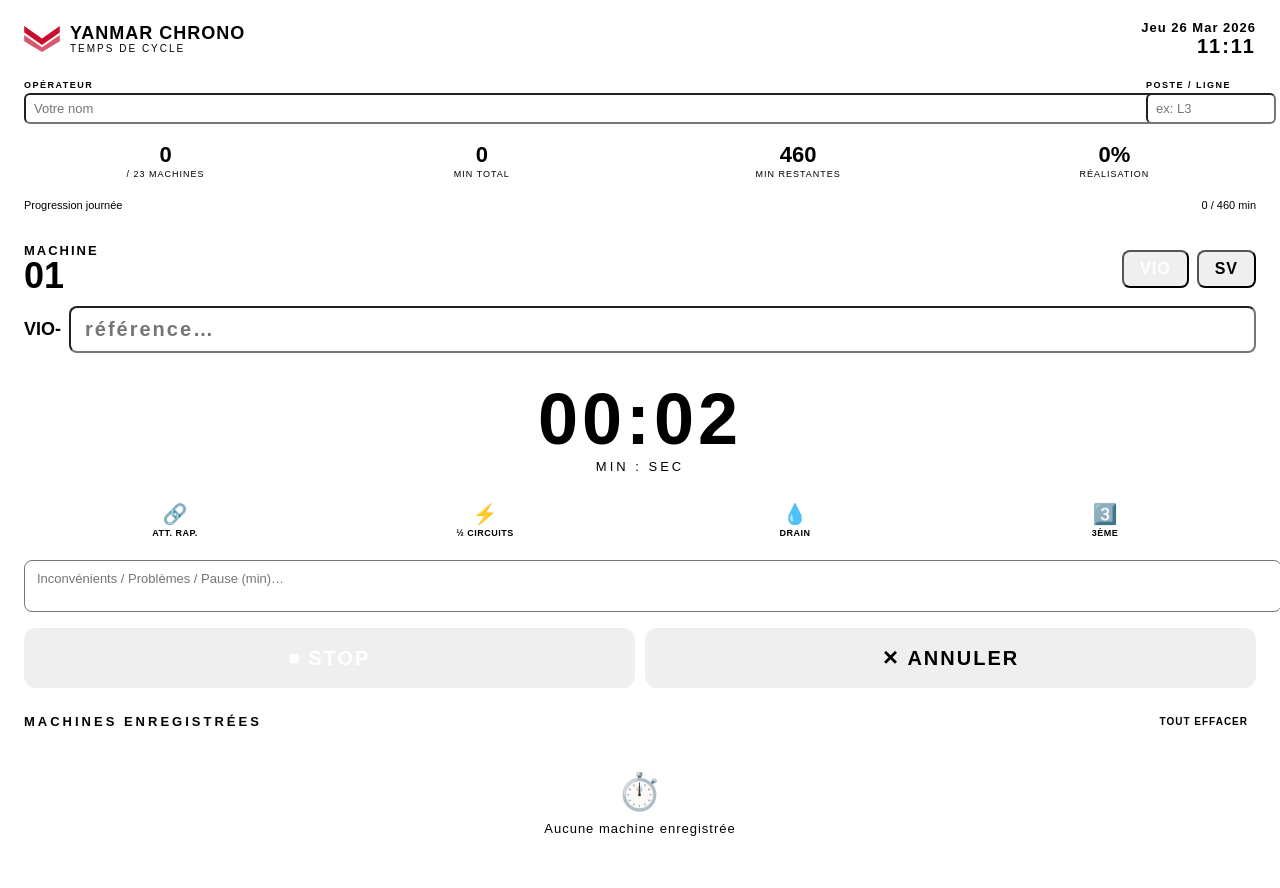
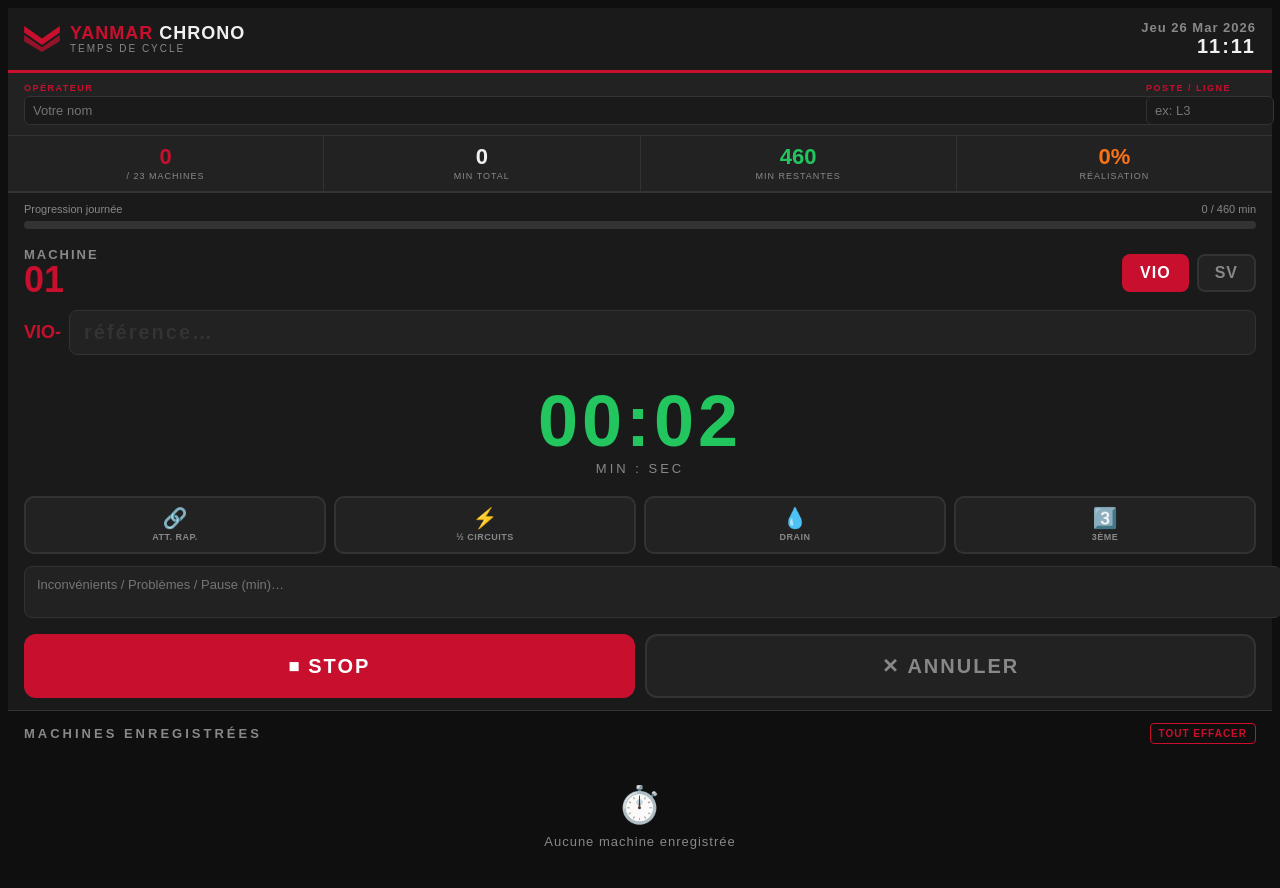
Before and after one commit to deviiyaffa/Yanmar, a plain HTML site: page index.html in a window 1280 px wide. Both pictures are taken after a click on the button "▶ DÉMARRER". Drawn offline with Linux system fonts and the light colour scheme; a web font is replaced by a local one.

Commit message:
Update color variables and styles in index.html

```diff
--- a/index.html
+++ b/index.html
@@ -26,8 +26,8 @@
 - { box-sizing: border-box; margin: 0; padding: 0; -webkit-tap-highlight-color: transparent; }
 
 body {
-background: var(–black);
-color: var(–text);
+background: #0f0f0f;
+color: #f0f0f0;
 font-family: ‘Barlow’, sans-serif;
 min-height: 100vh;
 overflow-x: hidden;
@@ -35,8 +35,8 @@
 
 /* ── HEADER ── */
 header {
-background: var(–dark);
-border-bottom: 3px solid var(–red);
+background: #1a1a1a;
+border-bottom: 3px solid #C8102E;
 padding: 12px 16px;
 display: flex;
 align-items: center;
@@ -64,8 +64,8 @@
 letter-spacing: 1px;
 line-height: 1.1;
 }
-.app-title span { color: var(–red); }
-.app-subtitle { font-size: 10px; color: var(–muted); letter-spacing: 2px; text-transform: uppercase; }
+.app-title span { color: #C8102E; }
+.app-subtitle { font-size: 10px; color: #888888; letter-spacing: 2px; text-transform: uppercase; }
 
 .header-right {
 text-align: right;
@@ -74,59 +74,59 @@
 font-family: ‘Barlow Condensed’, sans-serif;
 font-size: 13px;
 font-weight: 600;
-color: var(–muted);
+color: #888888;
 letter-spacing: 1px;
 }
 .time-display {
 font-family: ‘Barlow Condensed’, sans-serif;
 font-size: 20px;
 font-weight: 800;
-color: var(–text);
+color: #f0f0f0;
 letter-spacing: 2px;
 }
 
 /* ── INFOS OPÉRATEUR ── */
 .operator-bar {
-background: var(–panel);
+background: #222222;
 padding: 10px 16px;
 display: flex;
 gap: 8px;
-border-bottom: 1px solid var(–border);
+border-bottom: 1px solid #333333;
 }
 .op-field {
 flex: 1;
 }
 .op-label {
 font-size: 9px;
-color: var(–red);
+color: #C8102E;
 font-weight: 600;
 letter-spacing: 1.5px;
 text-transform: uppercase;
 margin-bottom: 3px;
 }
 .op-input {
-background: var(–dark);
-border: 1px solid var(–border);
+background: #1a1a1a;
+border: 1px solid #333333;
 border-radius: 6px;
-color: var(–text);
+color: #f0f0f0;
 font-family: ‘Barlow’, sans-serif;
 font-size: 13px;
 padding: 6px 8px;
 width: 100%;
 outline: none;
 }
-.op-input:focus { border-color: var(–red); }
+.op-input:focus { border-color: #C8102E; }
 
 /* ── STATS BAR ── */
 .stats-bar {
 display: grid;
 grid-template-columns: 1fr 1fr 1fr 1fr;
 gap: 1px;
-background: var(–border);
-border-bottom: 2px solid var(–border);
+background: #333333;
+border-bottom: 2px solid #333333;
 }
 .stat-box {
-background: var(–panel);
+background: #222222;
 padding: 10px 8px;
 text-align: center;
 }
@@ -135,14 +135,14 @@
 font-size: 22px;
 font-weight: 900;
 line-height: 1;
-color: var(–text);
+color: #f0f0f0;
 }
-.stat-val.red { color: var(–red); }
-.stat-val.green { color: var(–green); }
-.stat-val.orange { color: var(–orange); }
+.stat-val.red { color: #C8102E; }
+.stat-val.green { color: #22c55e; }
+.stat-val.orange { color: #f97316; }
 .stat-label {
 font-size: 9px;
-color: var(–muted);
+color: #888888;
 letter-spacing: 1px;
 text-transform: uppercase;
 margin-top: 3px;
@@ -151,35 +151,35 @@
 /* ── PROGRESS BAR ── */
 .progress-wrap {
 padding: 10px 16px 6px;
-background: var(–dark);
+background: #1a1a1a;
 }
 .progress-header {
 display: flex;
 justify-content: space-between;
 font-size: 11px;
-color: var(–muted);
+color: #888888;
 margin-bottom: 6px;
 }
 .progress-track {
 height: 8px;
-background: var(–border);
+background: #333333;
 border-radius: 4px;
 overflow: hidden;
 }
 .progress-fill {
 height: 100%;
 border-radius: 4px;
-background: var(–green);
+background: #22c55e;
 transition: width 0.4s ease, background 0.3s;
 }
-.progress-fill.warn { background: var(–orange); }
-.progress-fill.over { background: var(–red); }
+.progress-fill.warn { background: #f97316; }
+.progress-fill.over { background: #C8102E; }
 
 /* ── MACHINE ACTIVE (CHRONO) ── */
 .chrono-section {
 padding: 12px 16px;
-background: var(–dark);
-border-bottom: 1px solid var(–border);
+background: #1a1a1a;
+border-bottom: 1px solid #333333;
 }
 
 .machine-selector {
@@ -192,7 +192,7 @@
 font-family: ‘Barlow Condensed’, sans-serif;
 font-size: 13px;
 font-weight: 700;
-color: var(–muted);
+color: #888888;
 letter-spacing: 2px;
 text-transform: uppercase;
 white-space: nowrap;
@@ -201,7 +201,7 @@
 font-family: ‘Barlow Condensed’, sans-serif;
 font-size: 36px;
 font-weight: 900;
-color: var(–red);
+color: #C8102E;
 line-height: 1;
 min-width: 50px;
 }
@@ -216,9 +216,9 @@
 .prefix-btn {
 padding: 8px 16px;
 border-radius: 8px;
-border: 2px solid var(–border);
-background: var(–panel);
-color: var(–muted);
+border: 2px solid #333333;
+background: #222222;
+color: #888888;
 font-family: ‘Barlow Condensed’, sans-serif;
 font-size: 16px;
 font-weight: 800;
@@ -227,8 +227,8 @@
 transition: all 0.15s;
 }
 .prefix-btn.active {
-border-color: var(–red);
-background: var(–red);
+border-color: #C8102E;
+background: #C8102E;
 color: white;
 }
 
@@ -243,15 +243,15 @@
 font-family: ‘Barlow Condensed’, sans-serif;
 font-size: 18px;
 font-weight: 800;
-color: var(–red);
+color: #C8102E;
 min-width: 36px;
 }
 .ref-input {
 flex: 1;
-background: var(–panel);
-border: 1px solid var(–border);
+background: #222222;
+border: 1px solid #333333;
 border-radius: 8px;
-color: var(–text);
+color: #f0f0f0;
 font-family: ‘Barlow Condensed’, sans-serif;
 font-size: 20px;
 font-weight: 700;
@@ -259,8 +259,8 @@
 outline: none;
 letter-spacing: 2px;
 }
-.ref-input:focus { border-color: var(–red); }
-.ref-input::placeholder { color: var(–border); }
+.ref-input:focus { border-color: #C8102E; }
+.ref-input::placeholder { color: #333333; }
 
 /* Big chrono display */
 .chrono-display {
@@ -273,14 +273,14 @@
 font-weight: 900;
 letter-spacing: 4px;
 line-height: 1;
-color: var(–text);
+color: #f0f0f0;
 transition: color 0.3s;
 }
-.chrono-time.running { color: var(–green); }
-.chrono-time.warn { color: var(–orange); }
+.chrono-time.running { color: #22c55e; }
+.chrono-time.warn { color: #f97316; }
 .chrono-unit {
 font-size: 13px;
-color: var(–muted);
+color: #888888;
 letter-spacing: 3px;
 text-transform: uppercase;
 margin-top: 4px;
@@ -294,8 +294,8 @@
 margin: 12px 0;
 }
 .check-item {
-background: var(–panel);
-border: 2px solid var(–border);
+background: #222222;
+border: 2px solid #333333;
 border-radius: 10px;
 padding: 10px 6px;
 text-align: center;
@@ -304,7 +304,7 @@
 user-select: none;
 }
 .check-item.checked {
-border-color: var(–green);
+border-color: #22c55e;
 background: rgba(34,197,94,0.1);
 }
 .check-icon {
@@ -317,17 +317,17 @@
 font-weight: 600;
 letter-spacing: 0.5px;
 text-transform: uppercase;
-color: var(–muted);
+color: #888888;
 }
-.check-item.checked .check-name { color: var(–green); }
+.check-item.checked .check-name { color: #22c55e; }
 
 /* Notes */
 .notes-input {
 width: 100%;
-background: var(–panel);
-border: 1px solid var(–border);
+background: #222222;
+border: 1px solid #333333;
 border-radius: 8px;
-color: var(–text);
+color: #f0f0f0;
 font-family: ‘Barlow’, sans-serif;
 font-size: 13px;
 padding: 10px 12px;
@@ -335,7 +335,7 @@
 outline: none;
 margin-bottom: 12px;
 }
-.notes-input:focus { border-color: var(–red); }
+.notes-input:focus { border-color: #C8102E; }
 
 /* Buttons */
 .btn-row {
@@ -358,21 +358,21 @@
 .btn:active { transform: scale(0.97); }
 
 .btn-start {
-background: var(–green);
+background: #22c55e;
 color: white;
 grid-column: 1 / -1;
 }
 .btn-stop {
-background: var(–red);
+background: #C8102E;
 color: white;
 }
 .btn-cancel {
-background: var(–panel);
-color: var(–muted);
-border: 2px solid var(–border);
+background: #222222;
+color: #888888;
+border: 2px solid #333333;
 }
 .btn-save {
-background: var(–red);
+background: #C8102E;
 color: white;
 grid-column: 1 / -1;
 font-size: 22px;
@@ -386,7 +386,7 @@
 font-family: ‘Barlow Condensed’, sans-serif;
 font-size: 13px;
 font-weight: 700;
-color: var(–muted);
+color: #888888;
 letter-spacing: 3px;
 text-transform: uppercase;
 margin-bottom: 10px;
@@ -396,7 +396,7 @@
 }
 .clear-btn {
 font-size: 10px;
-color: var(–red);
+color: #C8102E;
 cursor: pointer;
 letter-spacing: 1px;
 background: none;
@@ -405,28 +405,28 @@
 font-weight: 600;
 padding: 4px 8px;
 border-radius: 4px;
-border: 1px solid var(–red);
+border: 1px solid #C8102E;
 }
 
 .machine-row {
-background: var(–panel);
+background: #222222;
 border-radius: 10px;
 padding: 10px 12px;
 margin-bottom: 8px;
 display: flex;
 align-items: center;
 gap: 10px;
-border-left: 4px solid var(–border);
+border-left: 4px solid #333333;
 position: relative;
 }
-.machine-row.vio { border-left-color: var(–red); }
+.machine-row.vio { border-left-color: #C8102E; }
 .machine-row.sv  { border-left-color: #3b82f6; }
 
 .row-num {
 font-family: ‘Barlow Condensed’, sans-serif;
 font-size: 22px;
 font-weight: 900;
-color: var(–muted);
+color: #888888;
 min-width: 28px;
 }
 .row-ref {
@@ -440,12 +440,12 @@
 }
 .row-ref-checks {
 font-size: 10px;
-color: var(–muted);
+color: #888888;
 margin-top: 2px;
 }
 .row-ref-notes {
 font-size: 11px;
-color: var(–orange);
+color: #f97316;
 margin-top: 2px;
 font-style: italic;
 }
@@ -456,11 +456,11 @@
 font-family: ‘Barlow Condensed’, sans-serif;
 font-size: 28px;
 font-weight: 900;
-color: var(–text);
+color: #f0f0f0;
 }
 .row-time-unit {
 font-size: 10px;
-color: var(–muted);
+color: #888888;
 letter-spacing: 1px;
 }
 .row-cumul {
@@ -471,33 +471,33 @@
 font-family: ‘Barlow Condensed’, sans-serif;
 font-size: 13px;
 font-weight: 700;
-color: var(–muted);
+color: #888888;
 }
 
 .delete-btn {
 background: none;
 border: none;
-color: var(–border);
+color: #333333;
 font-size: 18px;
 cursor: pointer;
 padding: 4px;
 }
-.delete-btn:active { color: var(–red); }
+.delete-btn:active { color: #C8102E; }
 
 /* ── RÉCAP ── */
 .recap-section {
 padding: 16px;
-background: var(–panel);
+background: #222222;
 margin: 12px 16px;
 border-radius: 12px;
-border: 1px solid var(–border);
+border: 1px solid #333333;
 }
 .recap-title {
 font-family: ‘Barlow Condensed’, sans-serif;
 font-weight: 800;
 font-size: 14px;
 letter-spacing: 2px;
-color: var(–red);
+color: #C8102E;
 text-transform: uppercase;
 margin-bottom: 12px;
 }
@@ -508,7 +508,7 @@
 margin-bottom: 14px;
 }
 .recap-item {
-background: var(–dark);
+background: #1a1a1a;
 border-radius: 8px;
 padding: 10px;
 text-align: center;
@@ -520,7 +520,7 @@
 }
 .recap-item-label {
 font-size: 9px;
-color: var(–muted);
+color: #888888;
 letter-spacing: 1.5px;
 text-transform: uppercase;
 margin-top: 2px;
@@ -529,7 +529,7 @@
 .empty-state {
 text-align: center;
 padding: 30px;
-color: var(–muted);
+color: #888888;
 font-size: 13px;
 letter-spacing: 1px;
 }
@@ -543,8 +543,8 @@
 margin-top: 10px;
 }
 .recap-table th {
-background: var(–dark);
-color: var(–red);
+background: #1a1a1a;
+color: #C8102E;
 padding: 6px 8px;
 text-align: left;
 font-family: ‘Barlow Condensed’, sans-serif;
@@ -554,7 +554,7 @@
 }
 .recap-table td {
 padding: 7px 8px;
-border-bottom: 1px solid var(–border);
+border-bottom: 1px solid #333333;
 font-family: ‘Barlow Condensed’, sans-serif;
 font-size: 14px;
 font-weight: 600;
@@ -932,10 +932,10 @@
       <tr>
         <td>${m.num}</td>
         <td>${m.prefix}-${m.ref}</td>
-        <td style="color:var(--red);font-weight:900">${m.mins} min</td>
-        <td style="color:var(--muted)">${m.cumul}</td>
+        <td style="color:#C8102E;font-weight:900">${m.mins} min</td>
+        <td style="color:#888888">${m.cumul}</td>
         <td>${checkNames.filter((_, i) => m.checks[i]).join(' ')}</td>
-        <td style="color:var(--orange);font-size:11px">${m.notes || '—'}</td>
+        <td style="color:#f97316;font-size:11px">${m.notes || '—'}</td>
       </tr>
     `).join('');
   }
```
